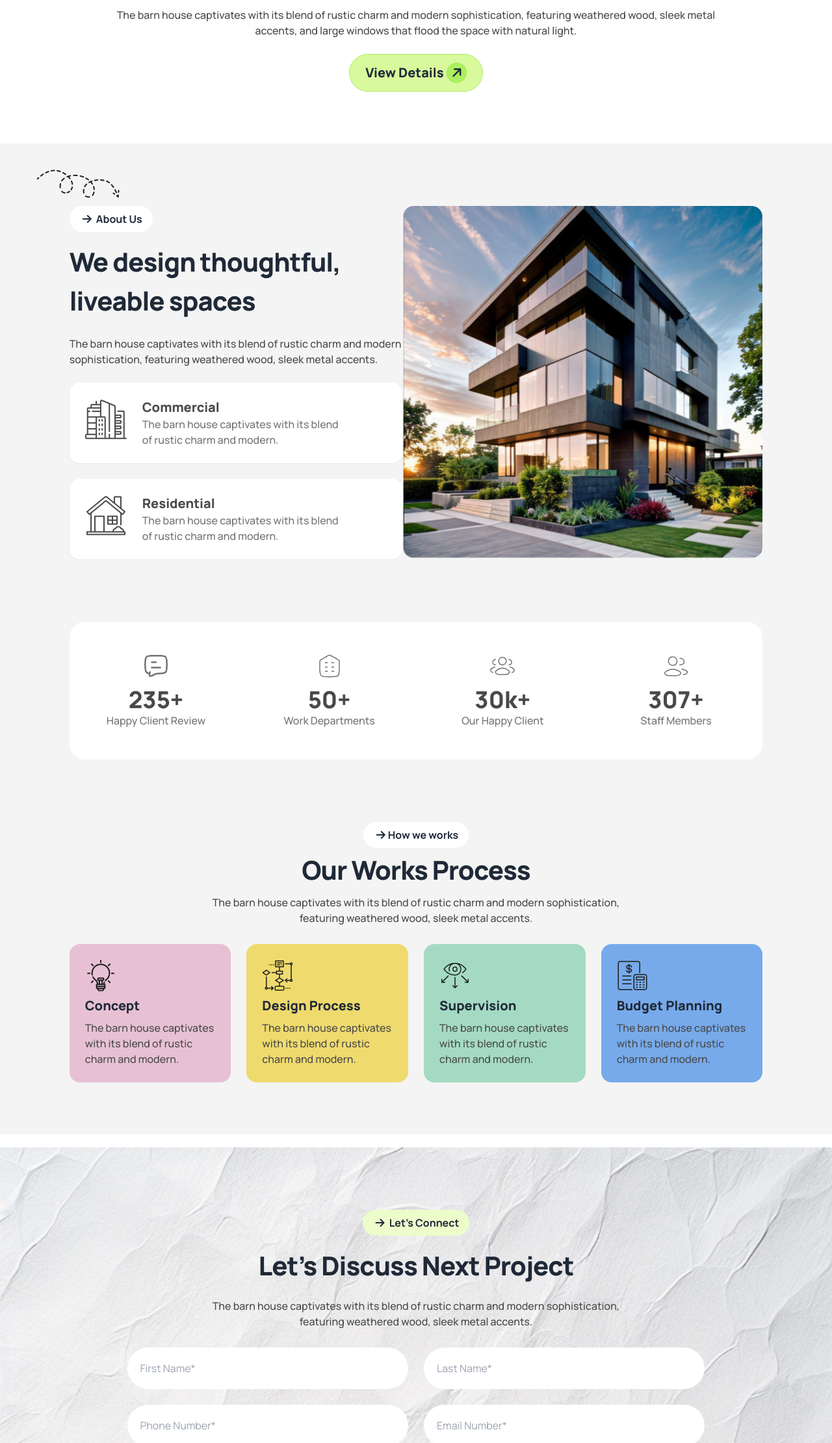
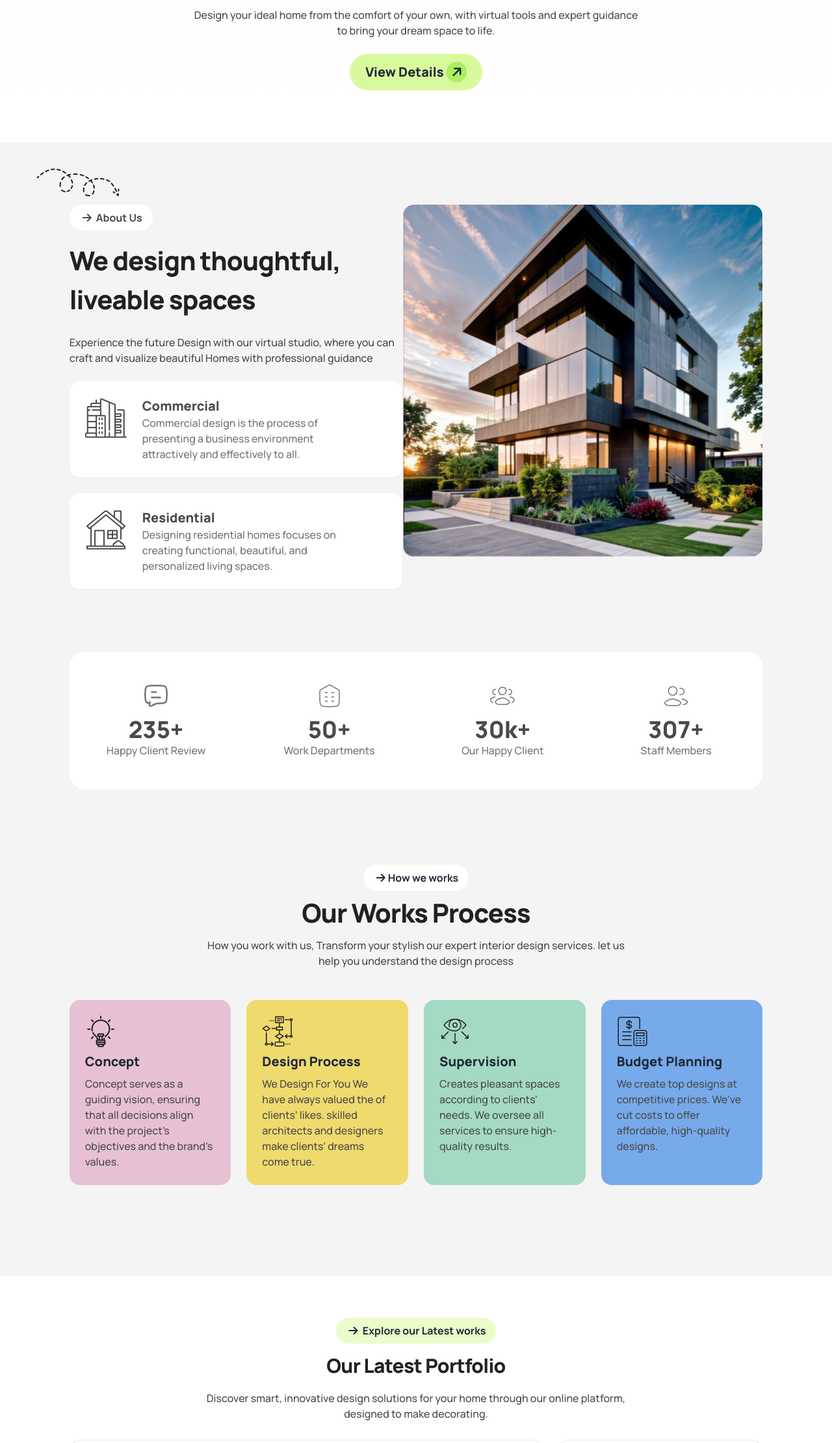
Before and after one commit to AshikMuhandis/Rinterio-Creations, a plain HTML site: page index.html in a window 1280 px wide. Shown: the part 579-2800 px from the top of the page at 65% size. Drawn offline with nearby package versions, Linux system fonts and the light colour scheme.

Commit message:
modify text & added Latest Portfolio

```diff
--- a/index.html
+++ b/index.html
@@ -95,15 +95,12 @@
           </h1>
           <br />
           <p class="text-sm lg:text-base font-medium text-semi_dark leading-8">
-            The barn house captivates with its blend of rustic charm and
-            modern sophistication, featuring weathered wood, sleek metal
-            <br />
-            accents, and large windows that flood the space with natural
-            light.
+            Design your ideal home from the comfort of your own, with virtual tools and expert guidance <br>
+            to bring your dream space to life.
           </p>
           <br />
           <button
-            class="hover:bg-primary bg-lime-200 px-6 py-3 text-xl font-extrabold rounded-[32px] border border-primary">
+            class="border-none hover:bg-[#e3e5e8] bg-lime-200 px-6 py-3 text-xl font-extrabold rounded-[32px] border border-primary">
             View Details
             <i class="bg-primary rounded-full px-2 py-1.5 rotate-45 fa-solid fa-arrow-up"></i>
           </button>
@@ -119,20 +116,19 @@
       </div>
       <div class="w-10/12 pt-8 lg:pt-24 mx-auto lg:flex lg:justify-between">
         <div class="max-w-lg">
-          <div class="lg:block flex justify-center">
-            <button class="hover:bg-primary bg-white text-base font-bold px-4 py-2 mb-4 rounded-full">
+          <div class="lg:block flex justify-center text-semi_dark">
+            <button class="hover:bg-[#e3e5e8] bg-white  text-base font-bold px-4 py-2 mb-4 rounded-full">
               <i class="mx-1 fa-solid fa-arrow-right"></i> About Us
             </button>
           </div>
           <div class="text-center lg:text-start">
-            <h2 class="text-[40px] tracking-tight font-extrabold">
+            <h2 class="text-[40px] tracking-tight font-extrabold text-secondary">
               We design thoughtful, liveable spaces
             </h2>
             <br />
             <p class="text-base font-medium text-semi_dark">
-              The barn house captivates with its blend of rustic charm and
-              modern sophistication, featuring weathered wood, sleek metal
-              accents.
+              Experience the future Design with our virtual studio, where you can craft and visualize beautiful Homes
+              with professional guidance
             </p>
           </div>
 
@@ -146,8 +142,8 @@
                 Commercial
               </h3>
               <p class="text-light">
-                The barn house captivates with its blend of rustic charm and
-                modern.
+                Commercial design is the process of presenting a business environment attractively and effectively to
+                all.
               </p>
             </div>
           </div>
@@ -161,8 +157,7 @@
                 Residential
               </h3>
               <p class="text-light">
-                The barn house captivates with its blend of rustic charm and
-                modern.
+                Designing residential homes focuses on creating functional, beautiful, and personalized living spaces.
               </p>
             </div>
           </div>
@@ -206,26 +201,25 @@
         </div>
       </div>
       <!-- Our Works Process -->
-      <div class="mb-7 w-10/12 mx-auto">
+      <div class="mb-7 p-5 w-10/12 mx-auto">
         <div class="max-w-2xl mx-auto text-center">
           <div class="lg:block flex justify-center">
-            <button class="hover:bg-primary bg-white text-base font-bold px-4 py-2 mb-4 rounded-full">
+            <button class="hover:bg-[#e3e8e3] bg-white text-base font-bold px-4 py-2 mb-4 rounded-full">
               <i class="mx-1 fa-solid fa-arrow-right"></i>How we works
             </button>
           </div>
           <div class="text-center">
-            <h2 class="mb-5 text-3xl lg:text-[40px] tracking-tight font-extrabold">
+            <h2 class="mb-5 text-3xl lg:text-[40px] tracking-tight font-extrabold text-secondary">
               Our Works Process
             </h2>
             <p class="text-base font-medium text-semi_dark">
-              The barn house captivates with its blend of rustic charm and
-              modern sophistication, featuring weathered wood, sleek metal
-              accents.
+              How you work with us, Transform your stylish our expert interior
+              design services. let us help you understand the design process
             </p>
           </div>
         </div>
       </div>
-      <div>
+      <div class="pb-10">
         <div class="my-5 lg:pb-20 grid grid-cols-1 lg:grid-cols-4 gap-6 w-10/12 mx-auto">
 
           <div class="bg-[#e7c1d3] p-6 rounded-2xl">
@@ -233,32 +227,117 @@
               <img class="" src="./assets/concept.png" alt="" />
             </div>
             <h3 class="text-xl font-extrabold mb-2">Concept</h3>
-            <p class="text-base font-medium text-semi_dark">The barn house captivates with its blend of rustic charm and
-              modern.</p>
+            <p class="text-base font-medium text-semi_dark">Concept serves as a guiding vision, ensuring that all
+              decisions align with the project’s objectives and the brand’s values.</p>
           </div>
           <div class="bg-[#efda6e] p-6 rounded-2xl">
             <div class="mb-2">
               <img class="" src="./assets/flow-chart.png" alt="" />
             </div>
             <h3 class="text-xl font-extrabold  mb-2">Design Process</h3>
-            <p class="text-base font-medium text-semi_dark">The barn house captivates with its blend of rustic charm and
-              modern.</p>
+            <p class="text-base font-medium text-semi_dark">
+              We Design For You
+              We have always valued the of clients’ likes. skilled architects and designers make clients’ dreams come
+              true.
+            </p>
           </div>
           <div class="bg-[#a4dac3] p-6 rounded-2xl">
             <div class="mb-2">
               <img class="" src="./assets/vision.png" alt="" />
             </div>
             <h3 class="text-xl font-extrabold  mb-2">Supervision</h3>
-            <p class="text-base font-medium text-semi_dark">The barn house captivates with its blend of rustic charm and
-              modern.</p>
+            <p class="text-base font-medium text-semi_dark">
+              Creates pleasant spaces according to clients' needs.
+              We oversee all services to ensure high-quality results.
+            </p>
           </div>
           <div class="bg-[#77aaea] p-6 rounded-2xl">
             <div class="mb-2">
               <img class="" src="./assets/budget-planning.png" alt="" />
             </div>
             <h3 class="text-xl font-extrabold mb-2">Budget Planning</h3>
-            <p class="text-base font-medium text-semi_dark">The barn house captivates with its blend of rustic charm and
-              modern.</p>
+            <p class="text-base font-medium text-semi_dark">
+              We create top designs at competitive prices. We've cut costs to offer affordable,
+              high-quality designs.
+            </p>
+          </div>
+        </div>
+      </div>
+    </section>
+
+    <!-- Our Latest Portfolio -->
+    <section class="w-10/12 mx-auto mb-20">
+      <div class="max-w-2xl mx-auto text-center">
+        <div class="lg:block flex justify-center pt-8 lg:pt-16">
+          <button class="hover:bg-[#e3e5e8] bg-lime-100 text-base font-bold px-4 py-2 mb-4 rounded-full">
+            <i class="mx-1 fa-solid fa-arrow-right"></i> Explore our Latest works
+          </button>
+        </div>
+        <div class="text-center">
+          <h2 class="mb-5 text-3xl tracking-tight font-extrabold text-secondary ">
+            Our Latest Portfolio
+          </h2>
+          <p class="text-base font-medium text-semi_dark mb-7">
+            Discover smart, innovative design solutions for your home through our online platform, designed to make
+            decorating.
+          </p>
+        </div>
+      </div>
+      <!-- 1st row -->
+      <div class="mb-7 flex flex-col lg:flex-row gap-6">
+        <div class="flex flex-col lg:flex-row gap-6 border p-6 rounded-2xl max-w-full">
+          <div class="">
+            <img class="object-cover w-full h-full rounded-xl" src=" assets/img1.png" alt="">
+          </div>
+          <div>
+            <h3 class="text-2xl font-extrabold text-semi_dark">Commercial</h3>
+            <p class="text-light mt-4 mb-5">
+              Commercial design is the process of presenting a business environment <br> attractively
+              and
+              effectively to all.
+            </p>
+            <button class="text-xl font-extrabold hover:bg-[#e3e5e8] rounded-full p-2 text-secondary">View
+              Details
+              <i class="bg-primary rounded-full px-2 py-1.5 rotate-45 fa-solid fa-arrow-up"></i>
+            </button>
+          </div>
+        </div>
+        <div>
+          <img class="border p-6 w-full rounded-2xl" src="assets/img2.png" alt="">
+        </div>
+      </div>
+
+      <!-- 2nd row -->
+      <div>
+        <div class="grid grid-cols-1 lg:grid-cols-4 gap-6">
+
+          <div>
+            <img class="hidden lg:block border p-6 w-full rounded-2xl" src="assets/img3.png" alt="">
+            <img class="lg:hidden border p-6 h-full w-full rounded-2xl" src="assets/img5.png" alt="">
+          </div>
+
+          <div class="flex flex-col lg:flex-row gap-6 col-span-2 border p-6  rounded-2xl max-w-full">
+            <div>
+              <img class="w-full h-full  rounded-xl" src=" assets/img4.png" alt="">
+            </div>
+            <div>
+              <h3 class="text-2xl font-extrabold text-semi_dark">Commercial</h3>
+              <p class="text-light mt-4 mb-5">
+                Commercial design is the process of presenting a business environment <br> attractively
+                and
+                effectively to all.
+              </p>
+              <button class="text-xl font-extrabold hover:bg-[#e3e5e8] rounded-full p-2 text-secondary">View
+                Details
+                <i class="bg-primary rounded-full px-2 py-1.5 rotate-45 fa-solid fa-arrow-up"></i>
+              </button>
+            </div>
+          </div>
+
+
+          <div>
+            <img class="lg:hidden mb-6 lg:mb-0 border p-6 w-full rounded-2xl" src="assets/img3.png" alt="">
+            <img class="border p-6 w-full rounded-2xl" src="assets/img5.png" alt="">
           </div>
 
         </div>
@@ -266,24 +345,22 @@
     </section>
 
     <!-- input form section -->
-    <section style="background-image: url(./assets/bg.jpg); background-repeat: no-repeat;
-       background-size: cover;">
+    <section class="bg-[url('./assets/bg.jpg')] bg-center bg-no-repeat bg-cover">
       <div class="w-10/12 mx-auto pb-8">
         <div class="mb-7 w-10/12 mx-auto">
           <div class="max-w-2xl mx-auto text-center">
             <div class="lg:block flex justify-center pt-8 lg:pt-24">
-              <button class="hover:bg-primary bg-lime-100 text-base font-bold px-4 py-2 mb-4 rounded-full">
+              <button class="hover:bg-[#e3e5e8] bg-lime-100 text-base font-bold px-4 py-2 mb-4 rounded-full">
                 <i class="mx-1 fa-solid fa-arrow-right"></i> Let’s Connect
               </button>
             </div>
             <div class="text-center">
-              <h2 class="mb-5 text-[40px] tracking-tight font-extrabold">
+              <h2 class="mb-5 text-[40px] tracking-tight font-extrabold text-secondary ">
                 Let’s Discuss Next Project
               </h2>
               <p class="text-base font-medium text-semi_dark">
-                The barn house captivates with its blend of rustic charm and
-                modern sophistication, featuring weathered wood, sleek metal
-                accents.
+                Feel free to contact our services for more information.
+                We’re here to help ! <br> You can reach us at
               </p>
             </div>
           </div>
@@ -316,18 +393,16 @@
         </div>
       </div>
     </section>
+
   </main>
   <footer class="mt-3 py-16 footer footer-center text-white bg-[#1c1c1c] text-base-content rounded p-10">
     <div class="navbar-center flex">
       <img class="bg-primary rounded-2xl px-2 py-2 -rotate-190" src="./assets/arrow.png" alt="">
       <a class="ml-1 text-3xl font-extrabold">Rinterio</a>
     </div>
-    <p class="max-w-2xl text-light text-base font-medium">The barn house captivates with its blend of rustic charm and
-      modern
-      sophistication,
-      featuring
-      weathered wood,
-      sleek metal accents.
+    <p class="max-w-2xl text-light text-base font-medium">
+      Design your ideal home from the comfort of your own, with virtual tools and expert guidance
+      to bring your dream space to life. make clients’ dreams come true.
     </p>
     <nav class="grid lg:grid-flow-col gap-8 lg:gap-28 text-base font-medium">
       <a class="link link-hover">Home</a>
```
